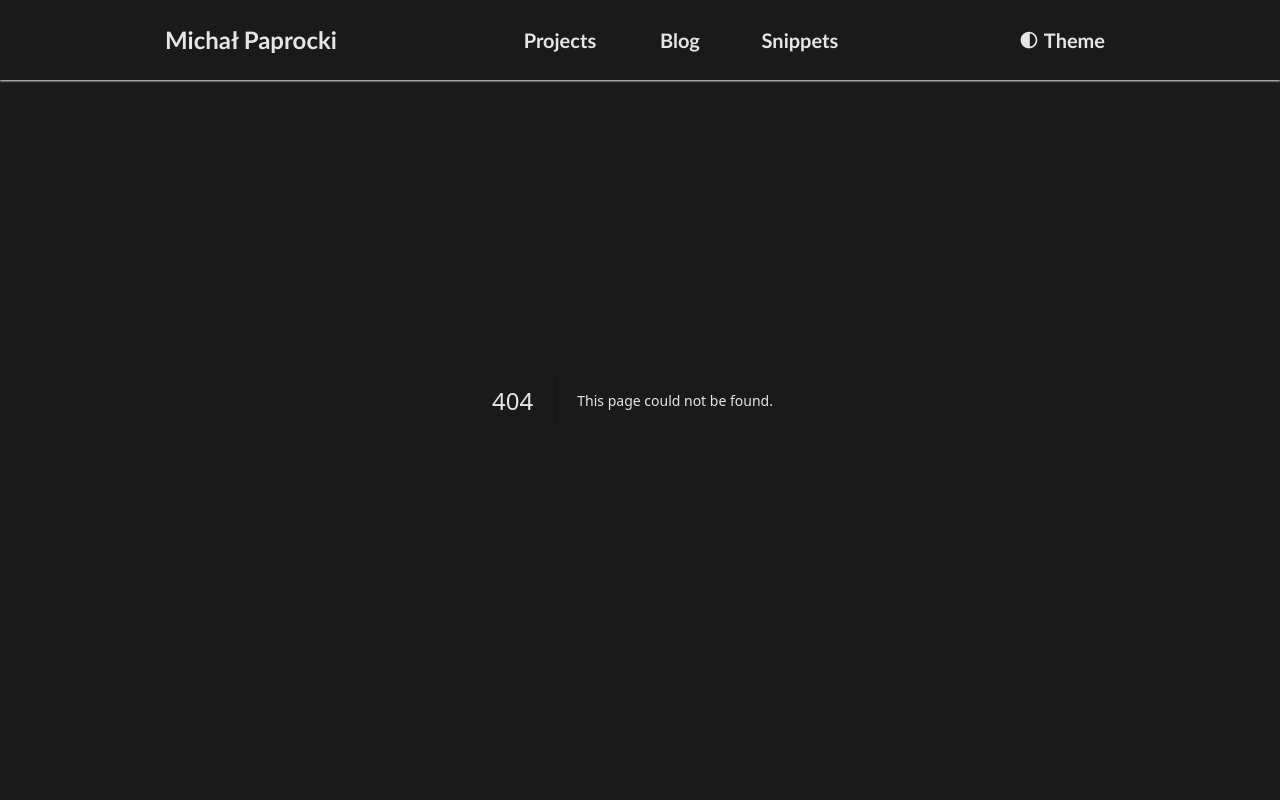
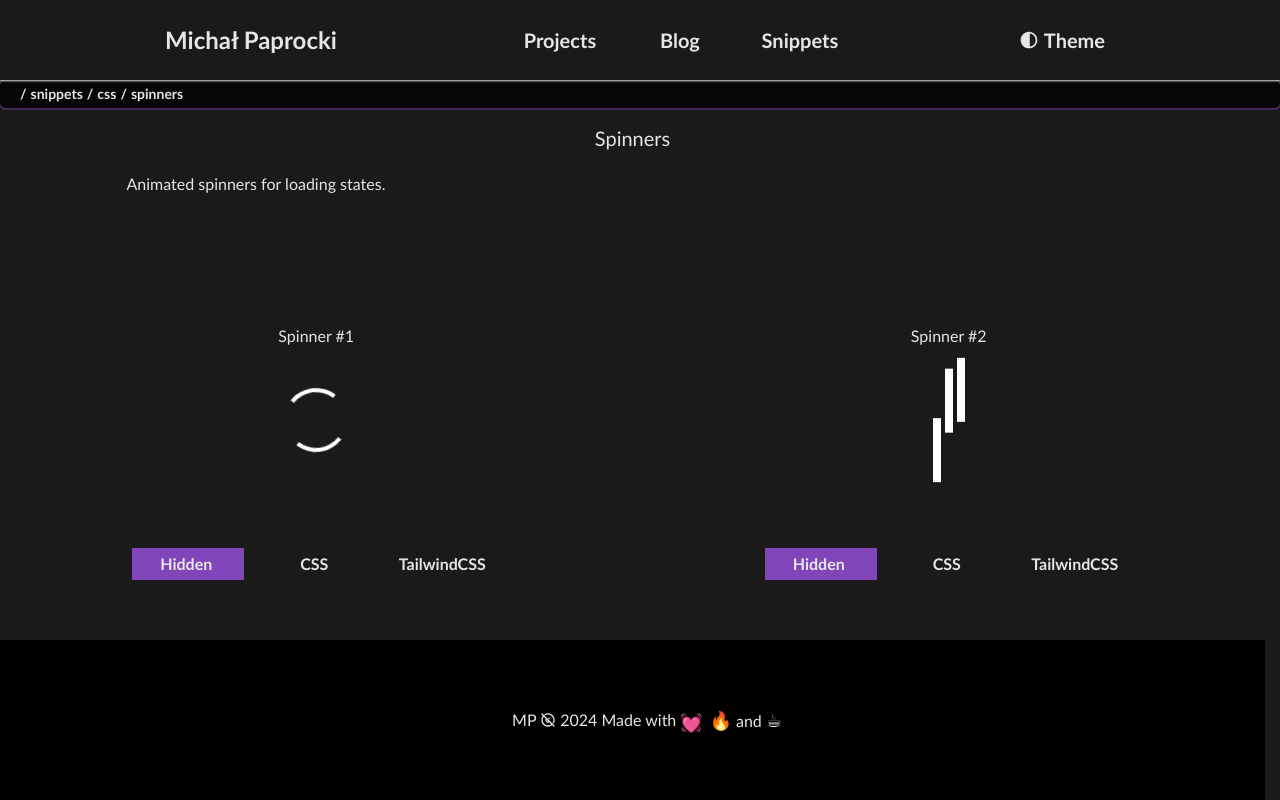
Before and after one commit to michalpaprocki/portfolio, a Next.js app: page /snippets/css/spinners in a window 1280 px wide. Before the commit this address had no page. Shown: the top 800 px of the page. Built offline with nearby package versions, Linux system fonts and the light colour scheme.

Commit message:
content: added a new snippet spinner#2

```diff
--- a/app/components/Snippet.tsx
+++ b/app/components/Snippet.tsx
@@ -10,7 +10,7 @@ const Snippet = ({ code, language }: Props) => {
   return (
     <div className="flex animate-fadeIn01s flex-col items-center py-8 transition">
       <div className="relative w-[90%] text-light-color ring-2 ring-violet md:w-[70%] ">
-        <pre className="overflow-x-scroll bg-dark-color p-4 pt-8">
+        <pre className="overflow-x-scroll bg-dark-color p-4 pt-16">
           {code}
           <span className="absolute left-1 top-1">{language}</span>
           <button
--- a/app/components/Tabs.tsx
+++ b/app/components/Tabs.tsx
@@ -11,7 +11,7 @@ const Tabs = ({ tabs }: Props) => {
 
   return (
     <div className="flex flex-col">
-      <div className="flex justify-center gap-4 py-4">
+      <div className="flex w-fit justify-center gap-4 self-center py-4">
         {tabs.map((t, i) => (
           <Tile
             key={i}
--- a/app/snippets/css/page.tsx
+++ b/app/snippets/css/page.tsx
@@ -11,6 +11,9 @@ const page = () => {
             href="/snippets/css/moving-grid"
           />
         </li>
+        <li>
+          <LinkSimple text="Spinners" href="/snippets/css/spinners" />
+        </li>
       </ul>
     </div>
   );
--- /dev/null
+++ b/app/snippets/css/spinners/page.tsx
@@ -0,0 +1,142 @@
+import Snippet from "@/app/components/Snippet";
+import Tabs from "@/app/components/Tabs";
+import fs from "fs";
+
+const page = () => {
+  const documentStyle1 = fs.readFileSync("styles/spinner1.module.css", "utf-8");
+  const documentStyle2 = fs.readFileSync("styles/spinner2.module.css", "utf-8");
+
+  return (
+    <div className="flex flex-col gap-2 py-8">
+      <h2 className="mx-auto py-3 text-xl">Spinners</h2>
+      <div className="flex flex-col items-center pb-10">
+        <p className="w-80p">Animated spinners for loading states.</p>
+      </div>
+      <div className="grid grid-cols-1 lg:grid-cols-2">
+        <div>
+          <div className="flex flex-col items-center justify-center py-20">
+            <h3 className="pb-10">Spinner #1</h3>
+
+            <div className="h-16 w-16 animate-spin rounded-full border-4 border-[black_transparent_black_transparent] dark:border-[white_transparent_white_transparent]"></div>
+          </div>
+          <Tabs
+            tabs={[
+              { element: <></>, tabTitle: "Hidden" },
+              {
+                element: (
+                  <>
+                    <Snippet code={documentStyle1} language="CSS" />
+                    <Snippet
+                      code={`<div class="spinner"></div>`}
+                      language="HTML"
+                    />
+                  </>
+                ),
+                tabTitle: "CSS",
+              },
+              {
+                tabTitle: "TailwindCSS",
+                element: (
+                  <>
+                    <Snippet
+                      language="TailwindCSS"
+                      code={`<div class="h-16 w-16 animate-spin rounded-full border-4 border-[white_transparent_white_transparent]"></div>`}
+                    />
+                  </>
+                ),
+              },
+            ]}
+          />
+        </div>
+        <div>
+          <div className="flex flex-col items-center justify-center py-20">
+            <h3 className="pb-10">Spinner #2</h3>
+            <div className={`flex h-16 w-8 justify-between`}>
+              <div
+                className={`animate-pendulumTop h-16 w-2 bg-black dark:bg-white`}
+              ></div>
+              <div
+                className={`animate-pendulumCenter h-16 w-2 bg-black dark:bg-white`}
+              ></div>
+              <div
+                className={`animate-pendulumBottom h-16 w-2 bg-black dark:bg-white`}
+              ></div>
+            </div>
+          </div>
+          <Tabs
+            tabs={[
+              { element: <></>, tabTitle: "Hidden" },
+              {
+                element: (
+                  <>
+                    <Snippet code={documentStyle2} language="CSS" />
+                    <Snippet
+                      code={`<div class="spinner">\n <div class="left"></div>\n <div class="center"></div>\n <div class="right"></div>\n</div>
+                    `}
+                      language="HTML"
+                    />
+                  </>
+                ),
+                tabTitle: "CSS",
+              },
+              {
+                tabTitle: "TailwindCSS",
+                element: (
+                  <>
+                    <Snippet
+                      language="tailwind.config.js"
+                      code={`
+ theme: {
+    extend: {
+            keyframes: {
+                pendulumFromTop: {
+                    "0%, 100%": {
+                      transform: "translateY(-50%)",
+                    },
+                    "50%": {
+                      transform: "translateY(50%)",
+                    },
+                  },
+                pendulumFromCenter: {
+                    "33%": {
+                      transform: "translateY(50%)",
+                    },
+                    "0%, 100%": {
+                      transform: "translateY(-50%)",
+                    },
+                  },
+                pendulumFromBottom: {
+                    "0%, 100%": {
+                      transform: "translateY(50%)",
+                    },
+                    "50%": {
+                      transform: "translateY(-50%)",
+                    },
+                  },
+            },
+            animation: {
+              pendulumTop:
+                "pendulumFromTop 1s cubic-bezier(0.2, 1.5, 0.2, 0.4) infinite",
+              pendulumCenter:
+                "pendulumFromCenter 1.5s cubic-bezier(0.2, 1.5, 0.2, 0.4) infinite",
+              pendulumBottom:
+                "pendulumFromBottom 1s cubic-bezier(0.2, 1.5, 0.2, 0.4) infinite",
+            }
+        }
+    }`}
+                    />
+                    <Snippet
+                      language="TailwindCSS"
+                      code={`<div class="flex h-16 w-8 justify-between">\n <div class="animate-pendulumTop h-16 w-2 bg-black dark:bg-white"></div>\n <div class="animate-pendulumCenter h-16 w-2 bg-black dark:bg-white"></div>\n <div class="animate-pendulumBottom h-16 w-2 bg-black dark:bg-white"></div>\n</div>`}
+                    />
+                  </>
+                ),
+              },
+            ]}
+          />
+        </div>
+      </div>
+    </div>
+  );
+};
+export default page;
--- /dev/null
+++ b/styles/spinner1.module.css
@@ -0,0 +1,14 @@
+.spinner {
+    border: solid 4px;
+    border-color: white transparent white transparent;
+    height: 4rem;
+    width: 4rem;
+    border-radius: 100%;
+    animation: spin 1s linear infinite;
+}
+
+@keyframes spin {
+   100% {
+        transform: rotate(360deg);
+    }
+}
--- /dev/null
+++ b/styles/spinner2.module.css
@@ -0,0 +1,53 @@
+.spinner {
+    display: flex;
+    height: 4rem;
+    width: 2rem;
+    justify-content: space-between;
+}
+.left{
+    background-color: white;
+    width: 0.5rem;
+    height: 4rem;
+    animation: pendulumFromTop 1s cubic-bezier(0.2, 1.5, 0.2, 0.4) infinite ;
+  }
+  .center {
+    background-color: white;
+    width: 0.5rem;
+    height: 4rem;
+    animation: pendulumFromCenter 1.5s cubic-bezier(0.2, 1.5, 0.2, 0.4) infinite ;
+  }
+  .right {
+    background-color: white;
+    width: 0.5rem;
+    height: 4rem;
+    animation: pendulumFromBottom 1s cubic-bezier(0.2, 1.5, 0.2, 0.4) infinite ;
+  }
+@keyframes pendulumFromTop {
+   0%, 100% {
+        transform: translateY(-50%);
+    }
+    50% {
+        transform: translateY(50%);
+
+    }
+}
+@keyframes pendulumFromCenter {
+    33% {
+        transform: translateY(50%);
+
+    }
+    0%, 100% {
+        transform: translateY(-50%);
+
+    }
+}
+@keyframes pendulumFromBottom {
+    0%, 100% {
+         transform: translateY(50%);
+
+     }
+     50% {
+         transform: translateY(-50%);
+
+     }
+ }
--- a/tailwind.config.js
+++ b/tailwind.config.js
@@ -321,6 +321,30 @@ module.exports = {
             transform: "scale(1.3)",
           },
         },
+        pendulumFromTop: {
+          "0%, 100%": {
+            transform: "translateY(-50%)",
+          },
+          "50%": {
+            transform: "translateY(50%)",
+          },
+        },
+        pendulumFromCenter: {
+          "33%": {
+            transform: "translateY(50%)",
+          },
+          "0%, 100%": {
+            transform: "translateY(-50%)",
+          },
+        },
+        pendulumFromBottom: {
+          "0%, 100%": {
+            transform: "translateY(50%)",
+          },
+          "50%": {
+            transform: "translateY(-50%)",
+          },
+        },
       },
       animation: {
         slide: "slide 1s cubic-bezier(.98,.12,.12,.98) infinite",
@@ -351,6 +375,12 @@ module.exports = {
           "fadeIn ease-in 1s 3s forwards, bloberize3 ease-in-out 35s infinite",
         bump: "bump cubic-bezier(.94,.03,.11,1.01) 1s forwards",
         translateLeft: "translateLeft linear 20s infinite",
+        pendulumTop:
+          "pendulumFromTop 1s cubic-bezier(0.2, 1.5, 0.2, 0.4) infinite",
+        pendulumCenter:
+          "pendulumFromCenter 1.5s cubic-bezier(0.2, 1.5, 0.2, 0.4) infinite",
+        pendulumBottom:
+          "pendulumFromBottom 1s cubic-bezier(0.2, 1.5, 0.2, 0.4) infinite",
       },
       minHeight: {
         reduced: ["calc(100vh - 10rem)", "calc(100dvh - 10rem)"],
```
